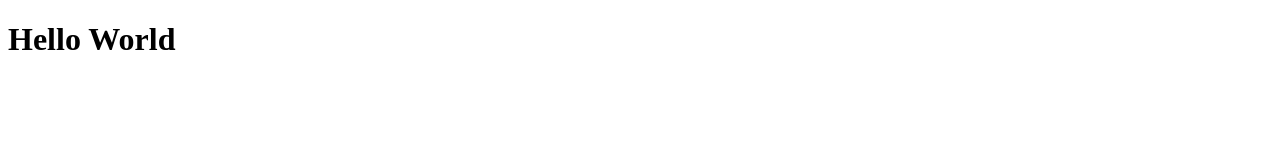
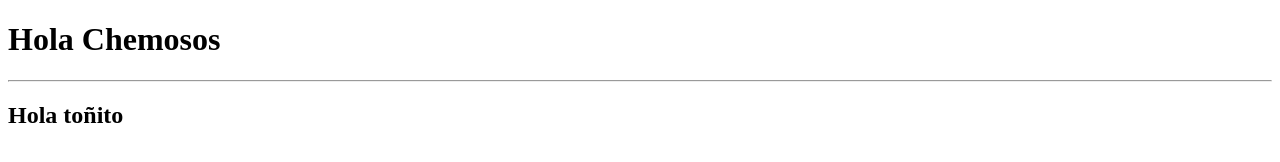
Before and after one commit to josemafsm/Portfolio, a plain HTML site: page index.html in a window 1280 px wide. Drawn offline with Linux system fonts and the light colour scheme.

Commit message:
primeras pruebas

```diff
--- a/index.html
+++ b/index.html
@@ -3,11 +3,14 @@
 <!--lang="en" xmlns="http://www.w3.org/1999/xhtml"-->
 
 <html>
-<head>
-    <meta charset="utf-8" />
-    <title>Document</title>
-</head>
-<body>
-    <h1>Hello World</h1>
-</body>
+	<head>
+		<meta charset="UTF-8">
+		<meta name="description" content="This is the description">
+		<title>El baúl de Chema</title>
+	</head>
+	<body>
+		<h1>Hola Chemosos</h1>
+		<hr/>
+		<h2>Hola toñito</h2>
+	</body>
 </html>
```
